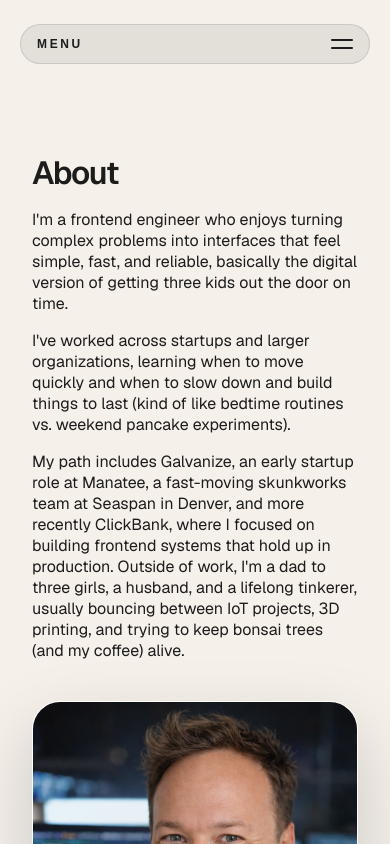
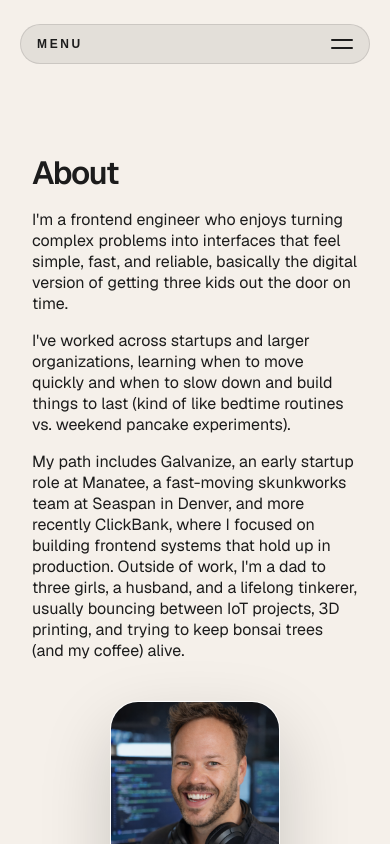
Before and after one commit to michaelmiller2116/portfolio-2026, a Next.js app: page /about in a window 390 px wide. Shown: the top 844 px of the page. Built offline with nearby package versions, Linux system fonts and the light colour scheme.

Commit message:
fix: update about image size; update config for 90; change cb image

```diff
--- a/next.config.ts
+++ b/next.config.ts
@@ -2,6 +2,7 @@ import type { NextConfig } from "next";
 
 const nextConfig: NextConfig = {
   images: {
+    qualities: [75, 90],
     remotePatterns: [
       {
         protocol: "https",
--- a/src/app/about/about.module.css
+++ b/src/app/about/about.module.css
@@ -434,13 +434,23 @@
   }
 
   .aboutHeaderMedia {
-    max-height: 420px;
+    width: min(200px, 100%);
+    aspect-ratio: 4 / 5;
+    max-height: 260px;
+    height: auto;
+    margin: 0 auto;
+  }
+
+  .aboutHeaderImage {
+    object-position: center 20%;
   }
 }
 
 @media (max-width: 700px) {
   .aboutHeaderMedia {
-    max-height: 360px;
+    width: min(170px, 100%);
+    aspect-ratio: 4 / 5;
+    max-height: 220px;
   }
 }
 
```
Also changed, not shown: public/cb-large.png, public/cb.png (deleted).
